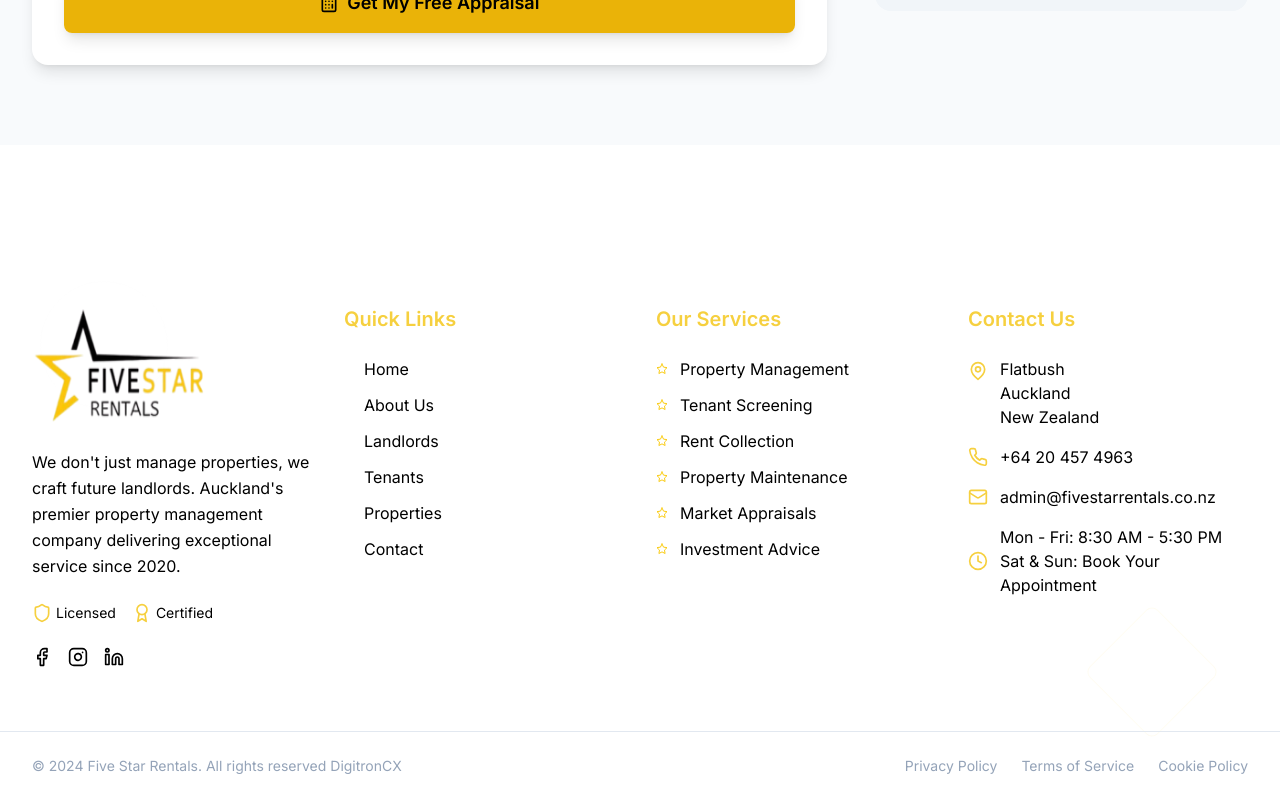
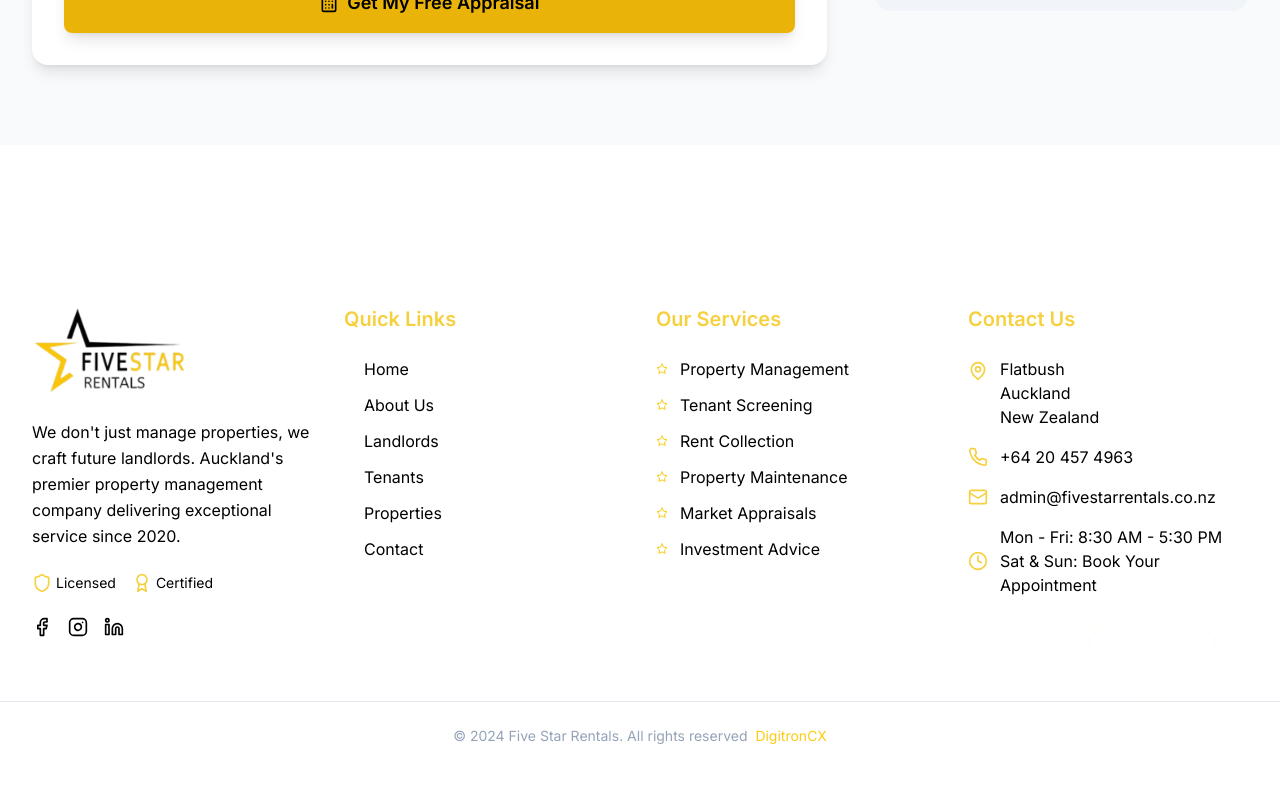
Before and after one commit to FarhanRj389/fivestar, a React (Vite) app: page /contact in a window 1280 px wide. Shown: the part 1826-2626 px from the top of the page. After the commit the page ends 2596 px from the top, so only its background shows below. Built offline with nearby package versions, Linux system fonts and the light colour scheme.

Commit message:
footers changes and

```diff
--- a/src/components/Footer.tsx
+++ b/src/components/Footer.tsx
@@ -55,7 +55,7 @@ const Footer: React.FC = () => {
               <img
                 src="/logo.png"
                 alt="Five Star Rentals"
-                className="h-[120px] w-[180px] mb-6"
+                className="h-[90px] w-[160px] mb-6"
               />
               <p className="text-black mb-6 leading-relaxed">
                 We don't just manage properties, we craft future landlords. Auckland's premier property management company delivering exceptional service since 2020.
@@ -172,11 +172,14 @@ const Footer: React.FC = () => {
         {/* Bottom bar */}
         <div className="border-t border-secondary-200">
           <div className="max-w-7xl mx-auto px-4 sm:px-6 lg:px-8 py-6">
-            <div className="flex flex-col md:flex-row justify-between items-center space-y-4 md:space-y-0">
+            <div className=" justify-between items-center text-center ">
               <p className="text-secondary-400 text-sm">
-                © 2024 Five Star Rentals. All rights reserved DigitronCX
+                © 2024 Five Star Rentals. All rights reserved
+                <a href='https://digitroncx.com/' className='text-yellow-400 hover:text-cyan-500'>&nbsp;
+                DigitronCX
+                </a>
               </p>
-              <div className="flex space-x-6 text-sm">
+              {/* <div className="flex space-x-6 text-sm">
                 <a href="#" className="text-secondary-400 hover:text-[#F6D03F] transition-colors">
                   Privacy Policy
                 </a>
@@ -186,7 +189,7 @@ const Footer: React.FC = () => {
                 <a href="#" className="text-secondary-400 hover:text-[#F6D03F] transition-colors">
                   Cookie Policy
                 </a>
-              </div>
+              </div> */}
             </div>
           </div>
         </div>
--- a/src/pages/Landlords.tsx
+++ b/src/pages/Landlords.tsx
@@ -109,7 +109,7 @@ const Landlords: React.FC = () => {
       name: "Tefy Lovee",
     location: "Auckland, New Zealand",
       text: "Your trusted partner in premium property leasing — where quality homes meet professional service",
-      rating: 1
+      rating: 5
     },
     {
       name: "Aman Jador",
```
Also changed, not shown: 1 other file (tests, documents, lock files or other folders).
